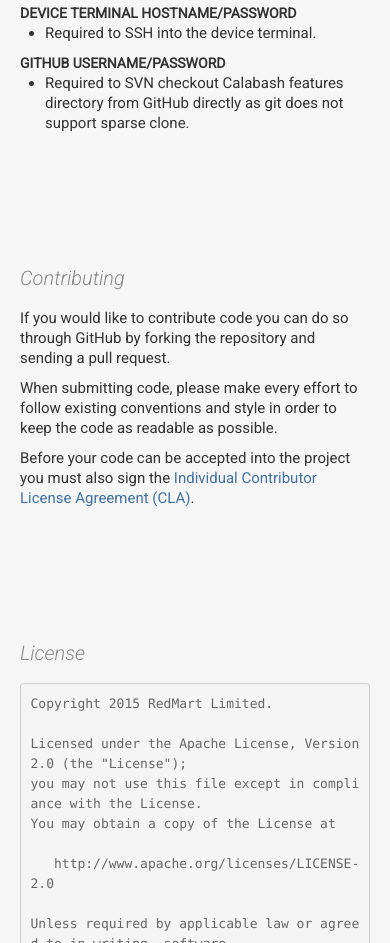
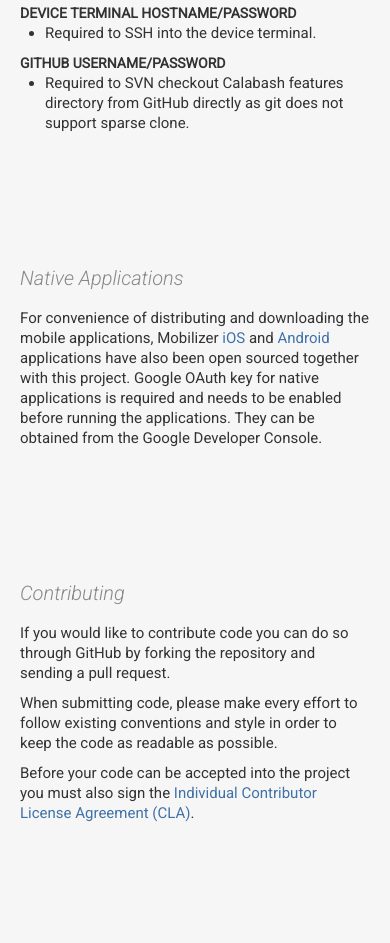
Before and after one commit to cbas/os-mobilizer, a plain HTML site: page index.html in a window 390 px wide. Shown: the part 9172-10115 px from the top of the page. Drawn offline with nearby package versions, Linux system fonts and the light colour scheme.

Commit message:
Added native application section

```diff
--- a/index.html
+++ b/index.html
@@ -394,6 +394,10 @@
               </li>
             </ul>
 
+            <h3 id="native_applications">Native Applications</h3>
+
+            <p>For convenience of distributing and downloading the mobile applications, Mobilizer <a href="http://github.com/Redmart/os-mobilizer-ios">iOS</a> and <a href="http://github.com/Redmart/os-mobilizer-android">Android</a> applications have also been open sourced together with this project. Google OAuth key for native applications is required and needs to be enabled before running the applications. They can be obtained from the Google Developer Console.</p>
+
             <h3 id="contributing">Contributing</h3>
             <p>If you would like to contribute code you can do so through GitHub by forking the repository and sending a pull request.</p>
             <p>When submitting code, please make every effort to follow existing conventions and style in order to keep the code as readable as possible.</p>
@@ -423,6 +427,7 @@
                 <li><a href="#new_project">Adding a new project</a></li>
                 <li><a href="#new_device">Adding a new device</a></li>
                 <li><a href="#additional_settings">Additional settings</a></li>
+                <li><a href="#native_applications">Native applications</a></li>
                 <li><a href="#contributing">Contributing</a></li>
                 <li><a href="#license">License</a></li>
               </ul>
```
